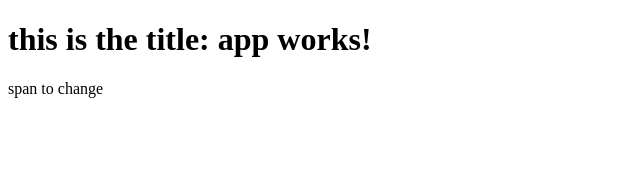
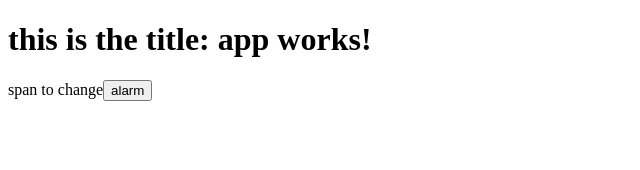
Before and after one commit to aldochocos/azureapp, an Angular app: page / in a window 1280 px wide. Shown: the top 170 px of the page, without its empty margins (0-640 px from the left). Built offline with nearby package versions, Linux system fonts and the light colour scheme.

Commit message:
cambios en html

```diff
--- a/src/app/app.component.html
+++ b/src/app/app.component.html
@@ -2,3 +2,5 @@
   this is the title: {{title}}
 </h1>
 <span>span to change</span>
+
+<input type="button" value="alarm" />
```
